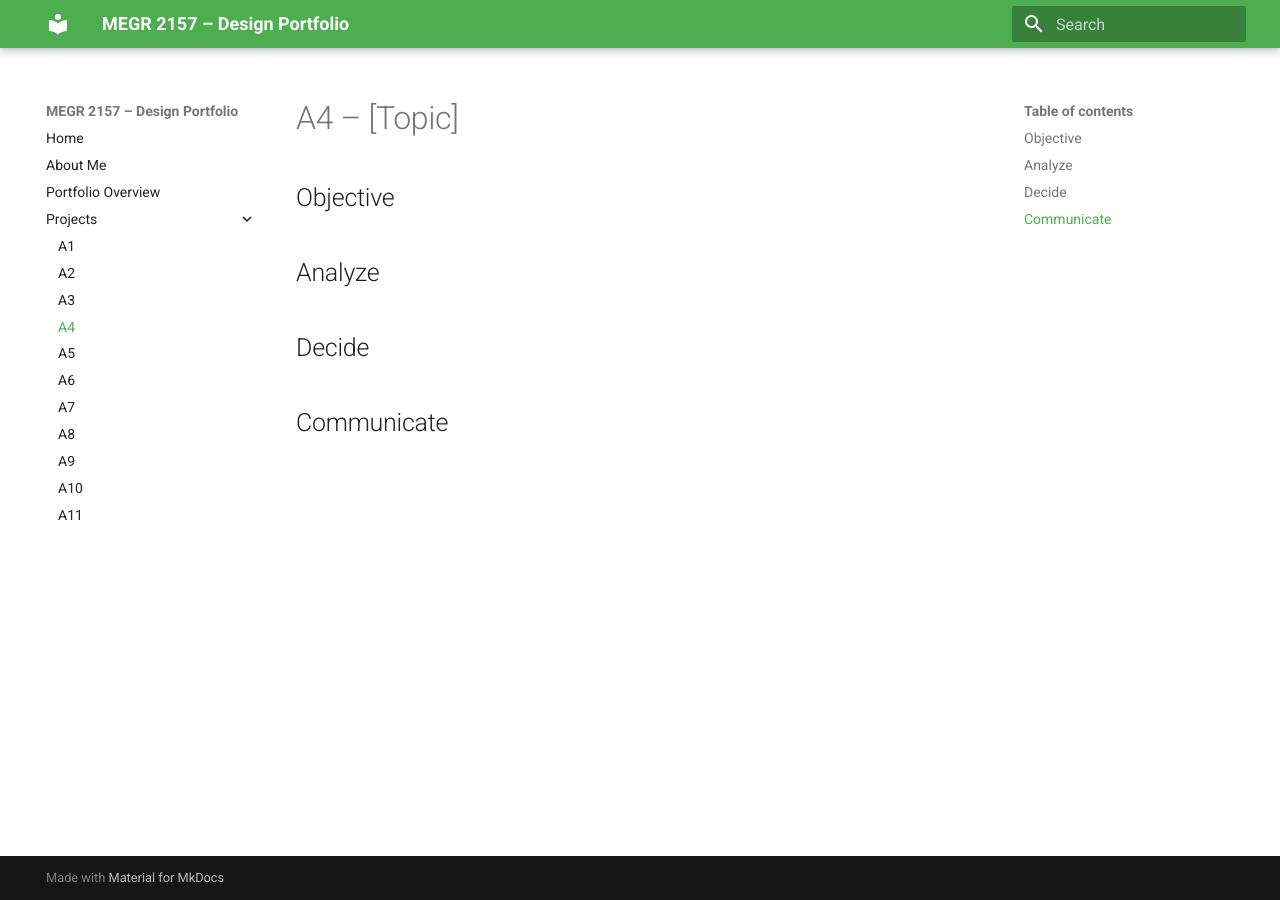
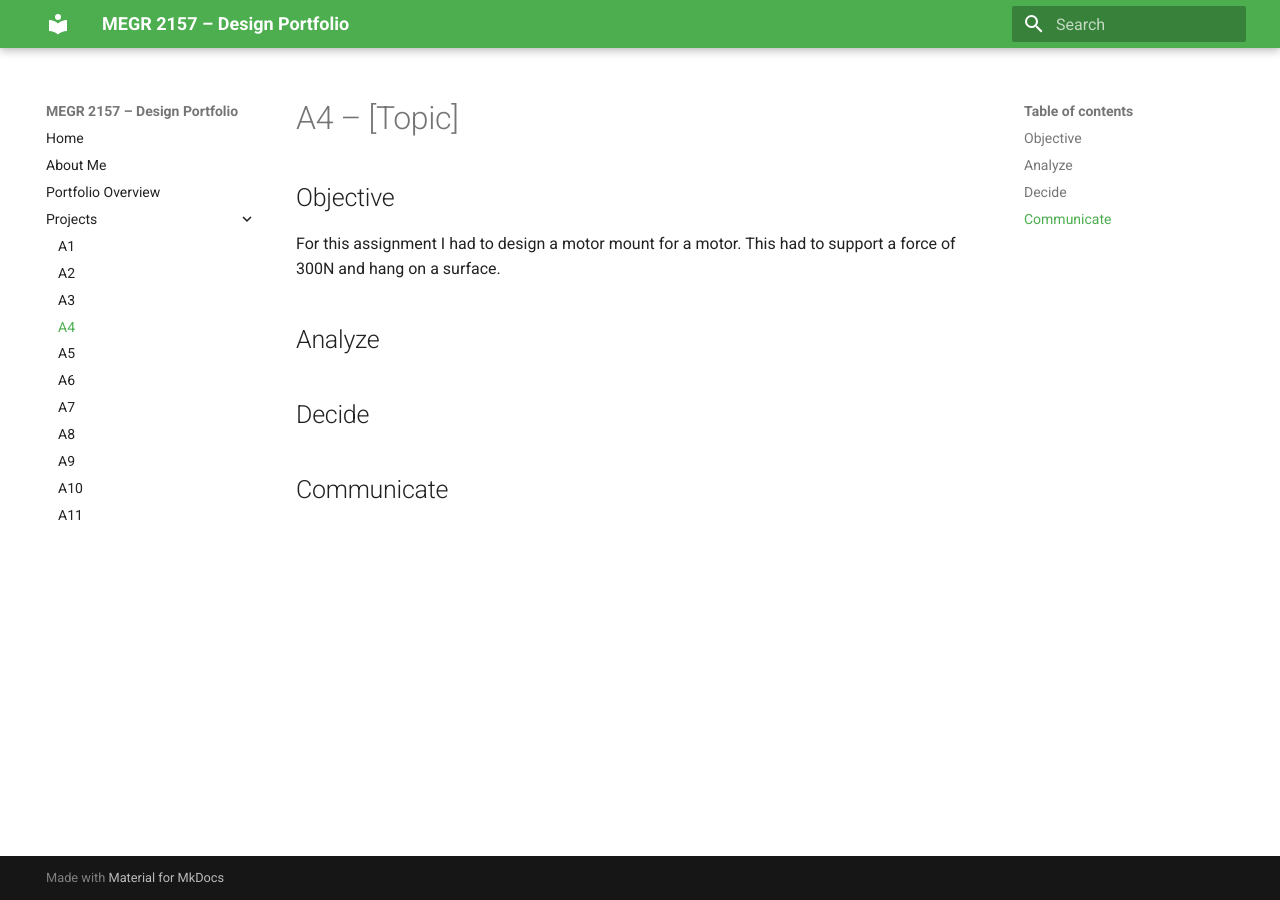
Before and after one commit to JacksonRice6/megr2156-portfolio, an MkDocs documentation site: the page built from docs/assignments/A04/index.md, in a window 1280 px wide. Built offline with MkDocs 1.6.1 and Material for MkDocs 9.7.7, drawn with Linux system fonts in a browser that asks for light colours.

Commit message:
Update index.md

```diff
--- a/docs/assignments/A04/index.md
+++ b/docs/assignments/A04/index.md
@@ -2,6 +2,7 @@
 
 ## Objective
 
+For this assignment I had to design a motor mount for a motor. This had to support a force of 300N and hang on a surface.
 
 ## Analyze
 
```
